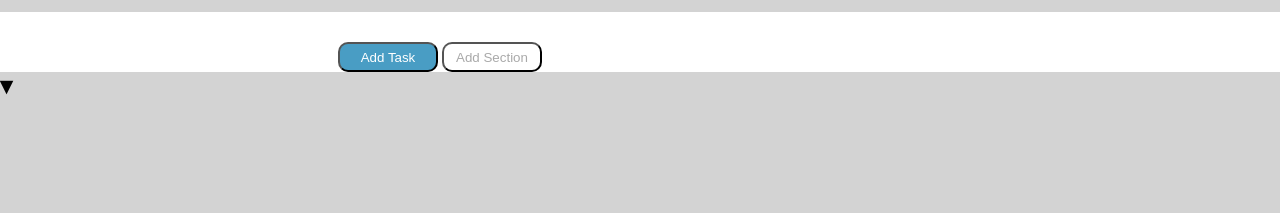
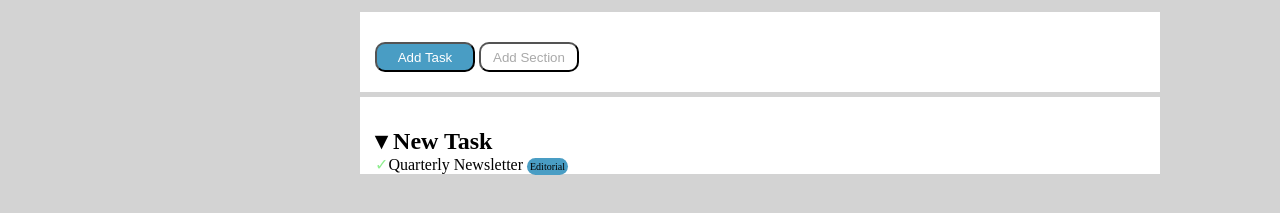
Before and after one commit to GiacomoSeveri/html-css-toboolist, a plain HTML site: page index.html in a window 1280 px wide. Shown: the part 63-276 px from the top of the page. Drawn offline with Linux system fonts and the light colour scheme.

Commit message:
added New Task

```diff
--- a/css/style.css
+++ b/css/style.css
@@ -18,6 +18,18 @@ h1 {
     vertical-align: middle;
     font-size: 40px;
     font-family: sans-serif;
+}
+
+h2 {
+    padding-top: 30px;
+}
+
+main {
+    margin-left: 360px;
+
+    border-radius: 240px;
+    width: 800px;
+    height: 100px;
 }
 
 button {
@@ -43,18 +55,43 @@ header {
 /* main */
 
 .all-button {
-    text-align: center;
+    text-align: left;
     background-color: white;
     margin-top: 15px;
-    margin-left: -400px;
+    padding-left: 15px;
+
 }
 
 .task-button {
     background-color: rgb(73, 157, 196);
     color: white;
+    margin: 20px auto;
 }
 
 .section-button {
     background-color: rgb(255, 255, 255);
     color: darkgrey;
 }
+
+.all-task {
+    margin-top: 5px;
+    background-color: white;
+    padding-left: 15px;
+}
+
+.check {
+    color: lightgreen;
+    width: 100px;
+    height: 100px;
+    border-radius: 50%;
+}
+
+.label-e {
+    background-color: rgb(73, 157, 196);
+    width: 100px;
+    height: 100px;
+    border-radius: 120px;
+    font-size: 10px;
+    vertical-align: middle;
+    padding: 3px;
+}
--- a/index.html
+++ b/index.html
@@ -23,8 +23,9 @@
                 <button class="task-button">Add Task</button>
                 <button class="section-button">Add Section</button>
             </div>
-            <div>
-                <h2>&dtrif;</h2>
+            <div class="all-task">
+                <h2>&dtrif; New Task</h2>
+                <p><span class="check">&checkmark;</span>Quarterly Newsletter <span class="label-e">Editorial</span></p>
             </div>
         </main>
 
```
